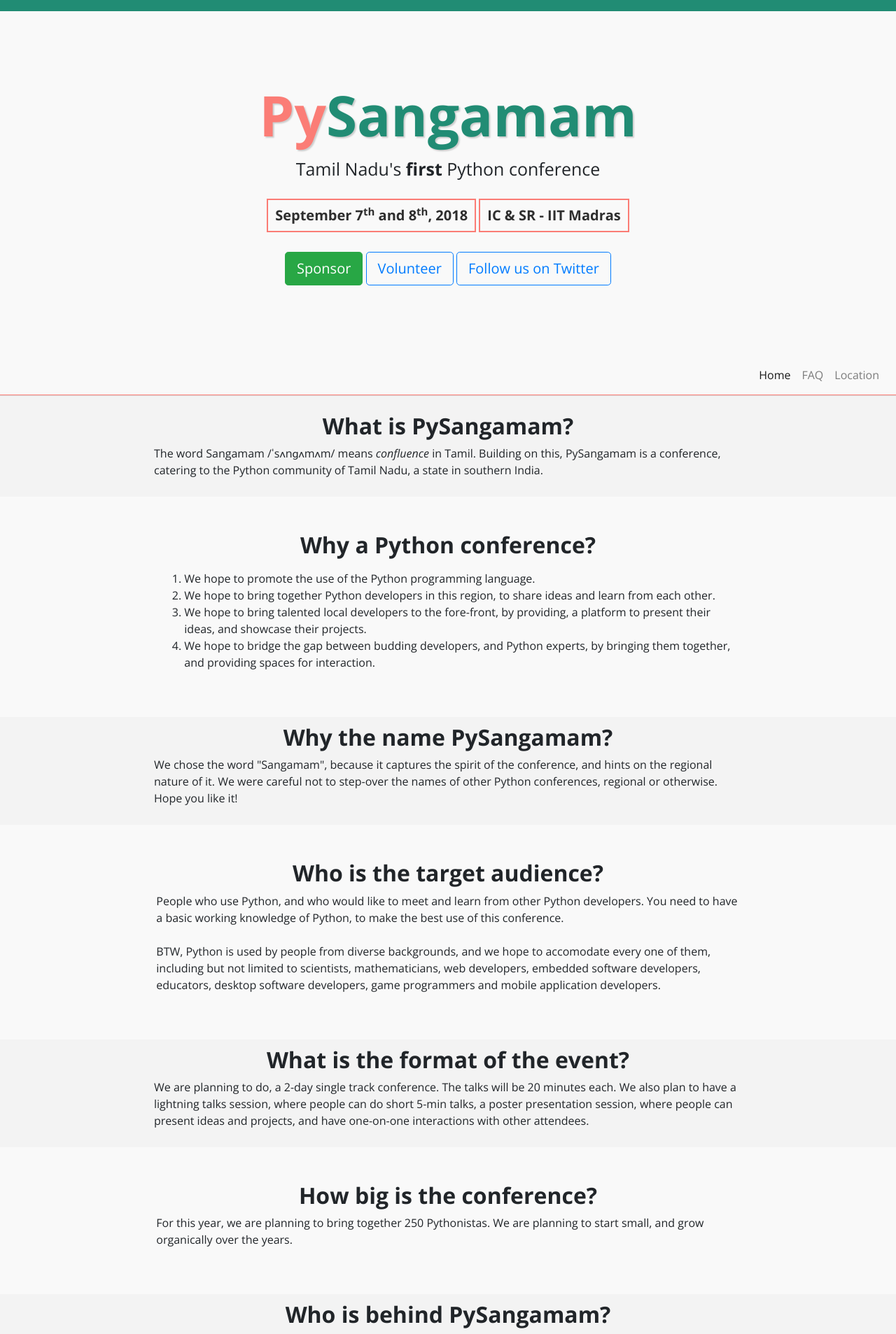
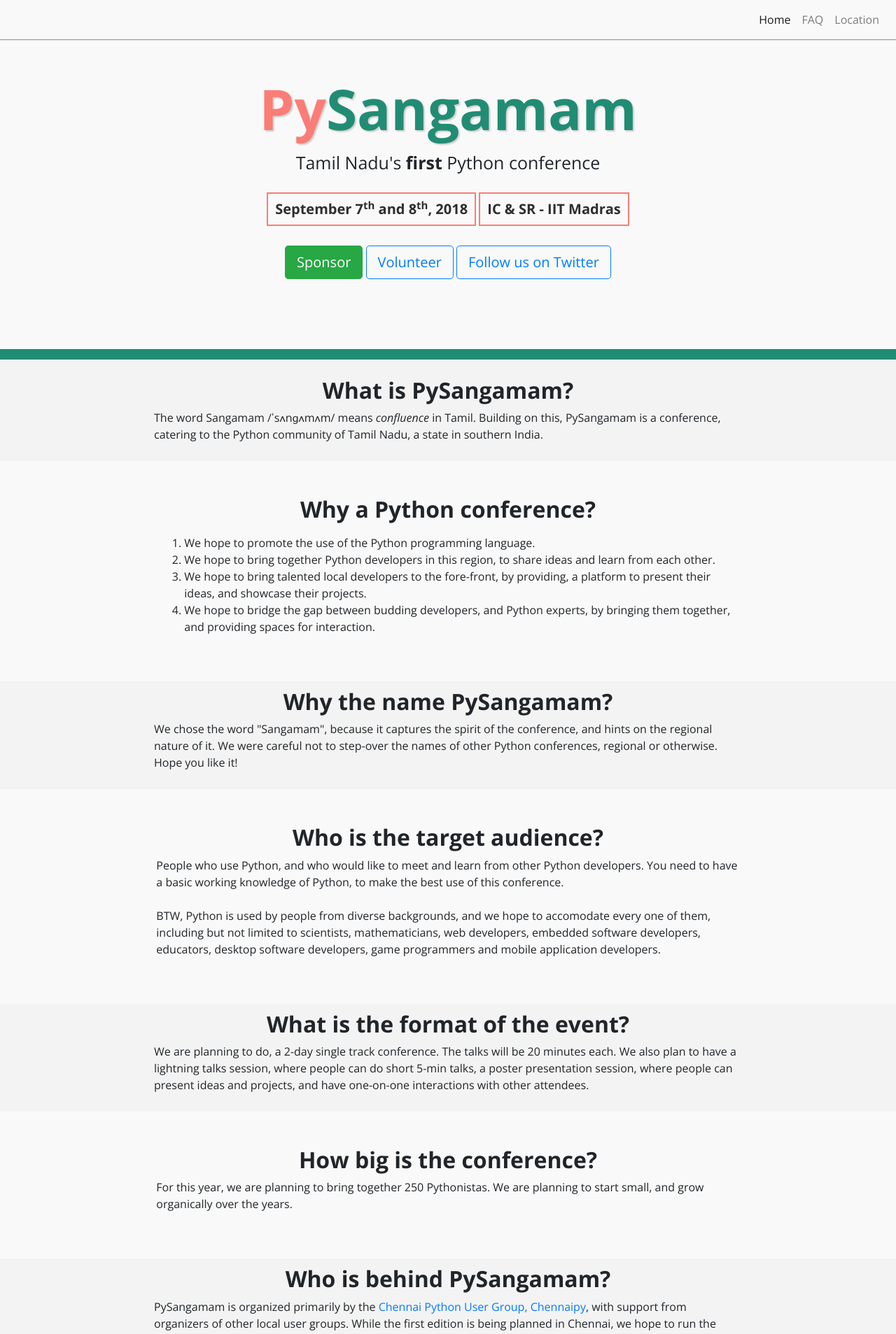
Before and after one commit to PySangamam/website, a Jekyll site: the page built from index.html, in a window 1280 px wide. Shown: the top 1907 px of the page at 70% size. Built offline with Jekyll 4.4.1, drawn with Linux system fonts in a browser that asks for light colours; nearby versions of some CDN libraries; comment, search, counter and statistics services are not loaded.

Commit message:
Change navbar

```diff
--- a/_includes/nav.html
+++ /dev/null
@@ -1 +0,0 @@
-<nav class="navbar navbar-light bg-light"></nav>
--- a/_includes/sticky-nav.html
+++ b/_includes/navbar.html
@@ -1,5 +1,5 @@
-<nav class="navbar navbar-expand-lg navbar-light sticky-top bg-light">
-  <button class="navbar-toggler" type="button" data-toggle="collapse" data-target="#navbarText" aria-controls="navbarText" aria-expanded="false" aria-label="Toggle navigation">
+<nav class="navbar navbar-expand-sm navbar-light">
+  <button class="navbar-toggler ml-auto" type="button" data-toggle="collapse" data-target="#navbarText" aria-controls="navbarText" aria-expanded="false" aria-label="Toggle navigation">
     <span class="navbar-toggler-icon"></span>
   </button>
   <div class="collapse navbar-collapse" id="navbarText">
--- a/_layouts/default.html
+++ b/_layouts/default.html
@@ -2,7 +2,7 @@
 <html lang="en">
   {% include head.html %}
   <body class="open-sans-font">
-    {% include nav.html %}
+    {% include navbar.html %}
     {{ content }}
     <br/>
     <br/>
--- a/_layouts/page.html
+++ b/_layouts/page.html
@@ -2,7 +2,7 @@
 <html lang="en">
   {% include head.html %}
   <body class="open-sans-font">
-    {% include nav.html %}
+    {% include navbar.html %}
     {{ content }}
     <br/>
     <br/>
--- a/css/pysangamam.css
+++ b/css/pysangamam.css
@@ -1,5 +1,19 @@
 body {
   background: #f9f9f9;
+}
+
+body, .main {
+  border-bottom: 15px solid #218c74;
+}
+
+.navbar {
+  background: #f9f9f9;
+  border-bottom: 1px solid #fb7c75;
+  box-shadow: 0 1px 1px rgba(0,0,0,.1);
+}
+
+.navbar-nav {
+  text-align: right;
 }
 
 h1 {
@@ -29,10 +43,6 @@
 .container-invert {
   background: #f3f3f3;
   padding: 10px;
-}
-
-.bg-light {
-  background: #218c74 !important;
 }
 
 .mar-top-10 {
@@ -111,14 +121,5 @@
 }
 
 #map {
-  position: absolute;
-  width: 100%;
-  left: 0;
   height: 500px;
 }
-
-.sticky-top {
-  background: #f9f9f9 !important;
-  border-bottom: 1px solid #fb7c75;
-  box-shadow: 0 1px 1px rgba(0,0,0,.1);
-}
--- a/index.html
+++ b/index.html
@@ -4,7 +4,7 @@
 ---
 
 <div class="container-fluid mar-top-50 pad-bottom-100 main">
-  <div class="row mar-top-100">
+  <div class="row">
     <div class="col">
       <div class="text-center">
         <h1 id="title" class="font-size-80 d-none d-sm-block">
@@ -27,8 +27,6 @@
     </div>
   </div>
 </div>
-
-{% include sticky-nav.html %}
 
 <div class="container-fluid container-invert pad-top-25" id="faq">
   <div class="row no-gutters">
```
